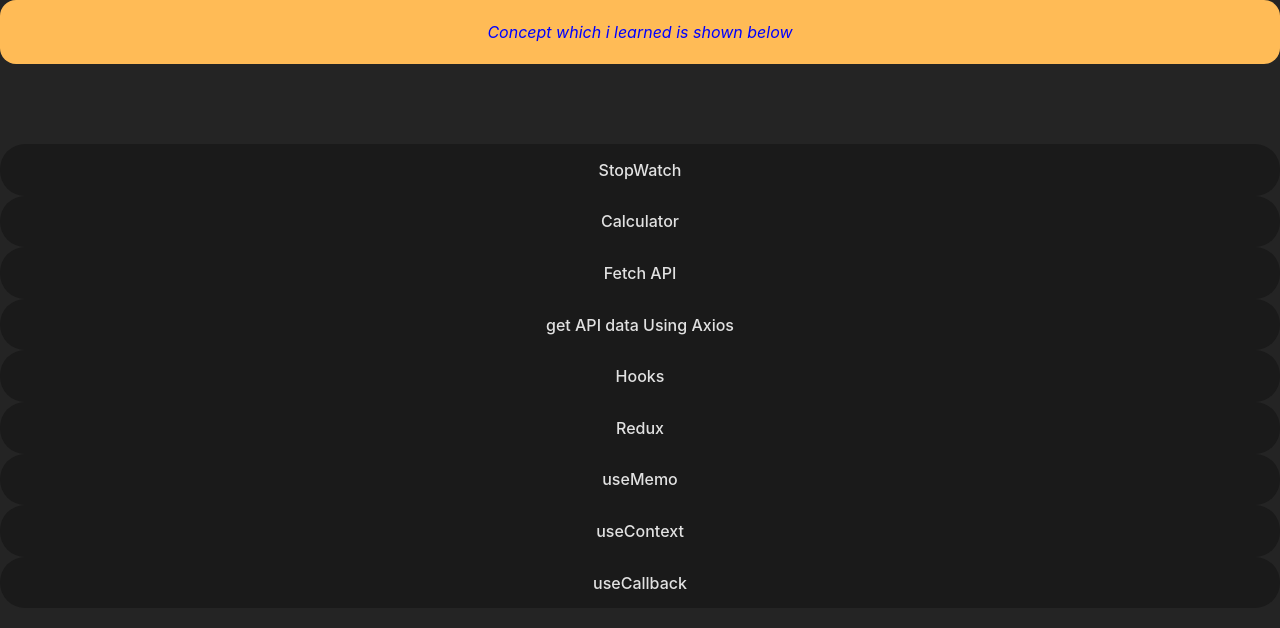
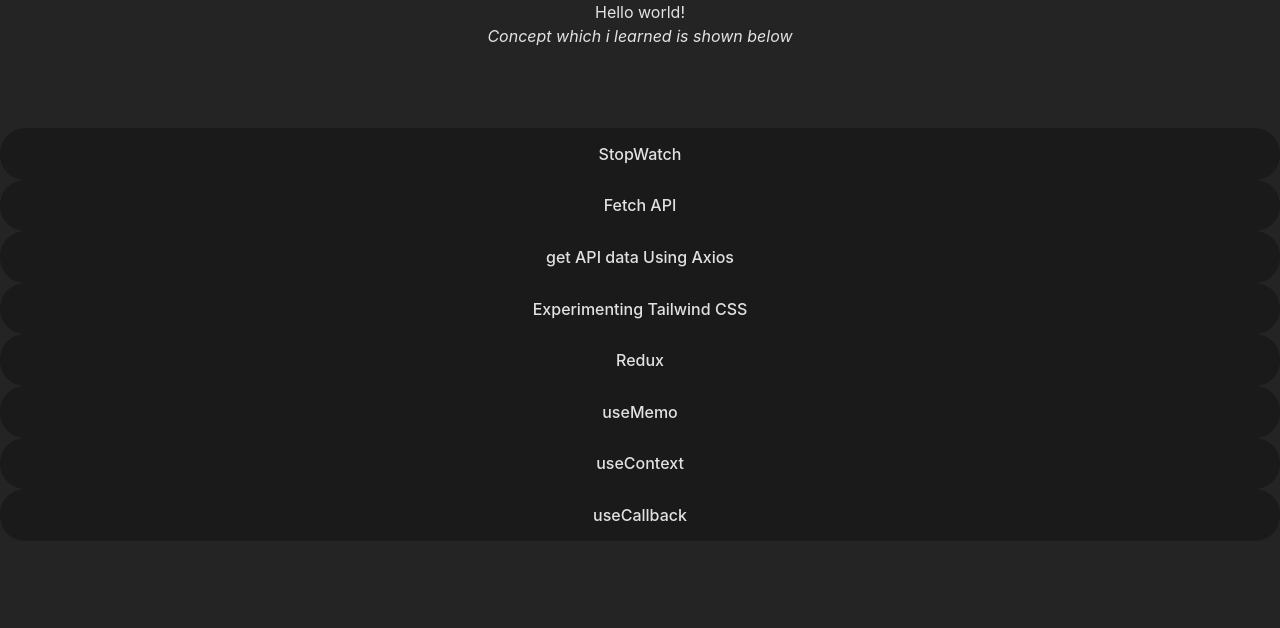
Before and after one commit to shivankit1210/ReactJsPractice, a React (Vite) app: page / in a window 1280 px wide. Shown: the top 628 px of the page. Built offline with nearby package versions, Linux system fonts and the light colour scheme.

Commit message:
experimenting tailwind CSS

```diff
--- a/src/App.jsx
+++ b/src/App.jsx
@@ -7,6 +7,7 @@
 import FetchImages from "./components/FetchAPI/FetchImages";
 import FetchImagesWithId from "./components/FetchAPI/FetchImagesWithId";
 import AxiosAPI from "./components/FetchAPI/AxiosAPI";
+import TailwindCss from "./components/TailwindCss";
 
 function App() {
   return (
@@ -18,6 +19,7 @@
       <Route path="fetching-images-without-id" element={<FetchImages/>} />
       <Route path="fetching-images-with-id" element={<FetchImagesWithId/>} />
       <Route path="get-api-data-using-axios" element={<AxiosAPI/>}/>
+      <Route path="tailwind-css"  element={<TailwindCss/>}/>
     </Routes>
   );
 }
--- a/src/Pages/Home.jsx
+++ b/src/Pages/Home.jsx
@@ -6,14 +6,18 @@
 
     const navigate = useNavigate();
   return (
-    <div className='home'>
+    <div className='home bg-slate-400'>
+     <h1 className="text-3xl font-bold underline ">
+      Hello world!
+    </h1>
       <h1><i>Concept which i learned is shown below</i></h1>
+
+
       <div className='home-container'>
       <button onClick={()=> navigate("/stopwatch")}>StopWatch</button>
-      <button onClick={()=> navigate("/stopwatch")}>Calculator</button>
       <button onClick={()=> navigate("fetch-api")} >Fetch API</button>
       <button onClick={()=> navigate("/get-api-data-using-axios")} >get API  data Using Axios</button>
-      <button onClick={()=> navigate("fetch-api")} >Hooks</button>
+      <button onClick={()=> navigate("/tailwind-css")} >Experimenting Tailwind CSS</button>
       <button onClick={()=> navigate("fetch-api")} >Redux</button>
       <button onClick={()=> navigate("fetch-api")} >useMemo</button>
       <button onClick={()=> navigate("fetch-api")} >useContext</button>
--- a/src/Pages/home.css
+++ b/src/Pages/home.css
@@ -1,4 +1,4 @@
-h1{
+/* h1{
     color: blue;
     font-size: larger;
     background-color: rgb(255, 187, 86);
@@ -8,12 +8,13 @@
     align-items: center;
     justify-content: center;
     height: 8vh;
-}
+} */
 
-h1:hover{
+/* h1:hover{
     background-color:antiquewhite ;
     cursor: pointer;
 }
+    */
 .home{
    display: flex;
    flex-direction: column;
@@ -25,13 +26,13 @@
 .home-container{
     border-radius: 1rem;
     width: 100vw;
-    /* max-width: 100vw; */
-    /* background-color: rgb(159, 252, 252); */
-        display: flex;
+    /* max-width: 100vw;
+    /* background-color: rgb(159, 252, 252);  */
+     display: flex;
     flex-direction: column;
     margin-top: 5rem;
 }
 
-.home-container:hover{
+ .home-container:hover{
     background-color: antiquewhite;
 }
--- a/src/components/FetchAPI/AxiosAPI.jsx
+++ b/src/components/FetchAPI/AxiosAPI.jsx
@@ -39,7 +39,7 @@
     onChange={(e) => setInputText(e.target.value)}
     placeholder="enter random text or name"
   />
-  <button type="submit">Generate image</button>
+  <button  type="submit">Generate image</button>
 </form>
         Loading.....Please Wait</div>
   }
--- a/src/components/StopWatch.jsx
+++ b/src/components/StopWatch.jsx
@@ -19,19 +19,13 @@
 
   return (
     <div>
-      <div>
-        <img
-          class="w-16 md:w-32 lg:w-48"
-        />
-      </div>
-
-      <h1>Stopwatch</h1>
+      <div className='grid'>
+        <h1 >Stopwatch</h1>
         <div>
           <span>{("0" + Math.floor((time / 60000) % 60)).slice(-2)}:</span>
           <span>{("0" + Math.floor((time / 1000) % 60)).slice(-2)}:</span>
           <span>{("0" + ((time / 10) % 100)).slice(-2)}</span>
         </div>
-
         <div>
           {running ? (
             <button
@@ -60,6 +54,7 @@
           </button>
         </div>
       </div>
+    </div>
   );
 };
 
--- /dev/null
+++ b/src/components/TailwindCss.jsx
@@ -0,0 +1,11 @@
+import React from 'react'
+
+const TailwindCss = () => {
+  return (
+    <div>
+        <h1 className=' grid h-screen ' >Shivankit agarwal</h1>
+    </div>
+  )
+}
+
+export default TailwindCss
```
Lines whose indentation alone changed are shown as unchanged.
